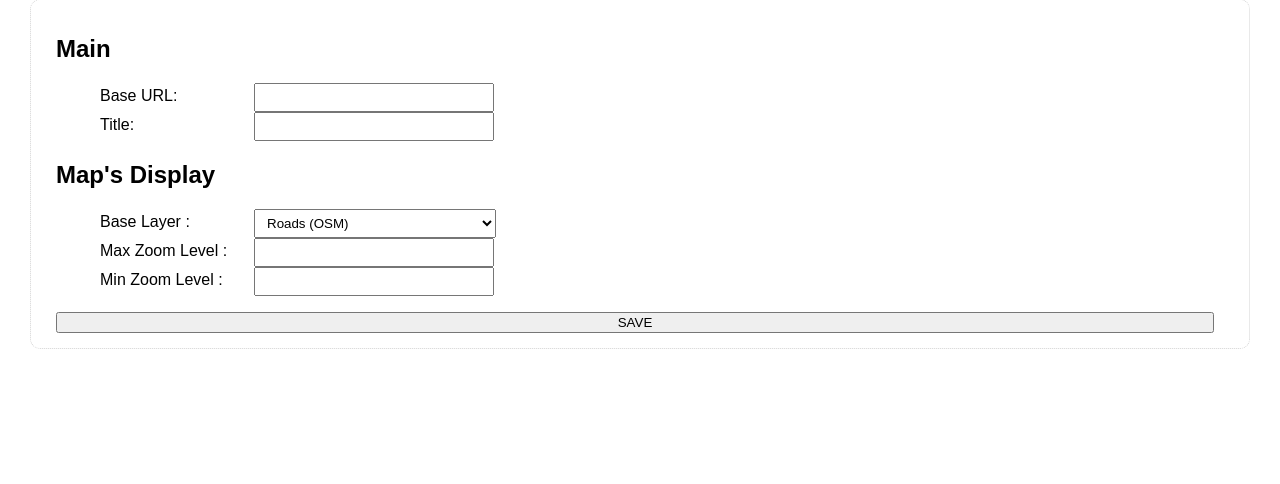
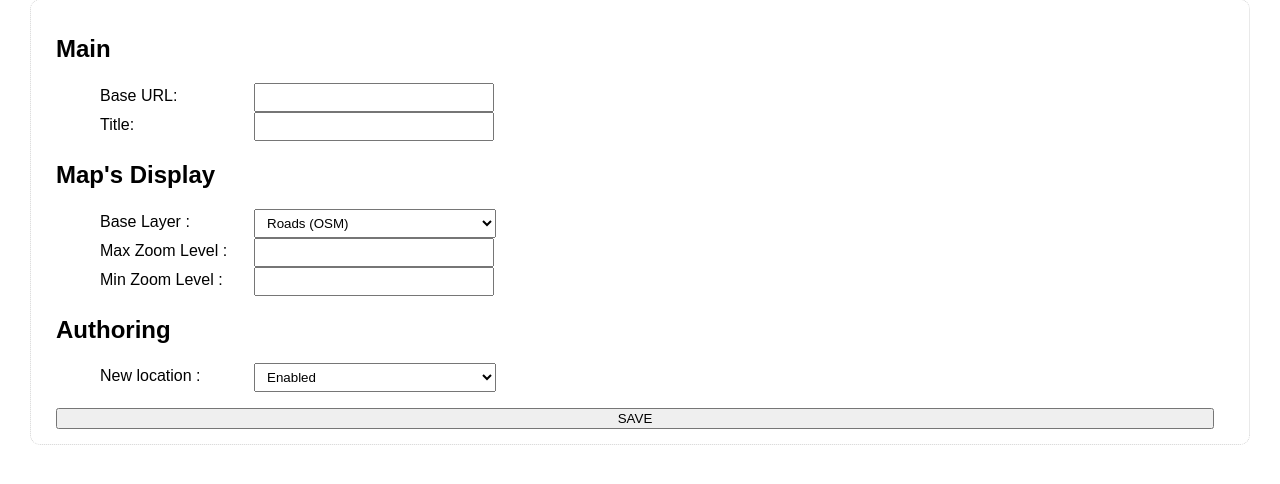
Before and after one commit to julienbouche/cbmp, a PHP site: page /admin/index.php in a window 1280 px wide. Shown: the part 73-557 px from the top of the page. Run offline with PHP 8.4, Linux system fonts and the light colour scheme; the visitor is signed in with stand-in values (Sample User, id 1); data that the repository does not hold is empty; some libraries are stand-ins or nearby versions.

Commit message:
ADD - new 'NewLocation' option

```diff
--- a/admin/index.php
+++ b/admin/index.php
@@ -87,6 +87,16 @@ if(userBelongToGroup($_SESSION['username'], 'ADMINISTRATORS')){
             <input type="number" name="cbmp_application_minZoom" min=0 max=28 value="<?=$settings->getSettingValue('cbmp_application_minZoom')?>"/>
           </li>
         </ul>
+        <h1>Authoring</h1>
+        <ul class="form">
+          <li>
+            <label for="cbmp_application_NewLocation">New location : </label>
+            <select name="cbmp_application_NewLocation">
+              <option value="enabled"  <?="enabled"==$settings->getSettingValue("cbmp_application_NewLocation")?"selected":""?>>Enabled</option>
+              <option value="disabled" <?="disabled"==$settings->getSettingValue("cbmp_application_NewLocation")?"selected":""?>>Disabled</option>
+            </select>
+          </li>
+        </ul>
 
         <input type="submit" value="SAVE" />
       </form>
```
